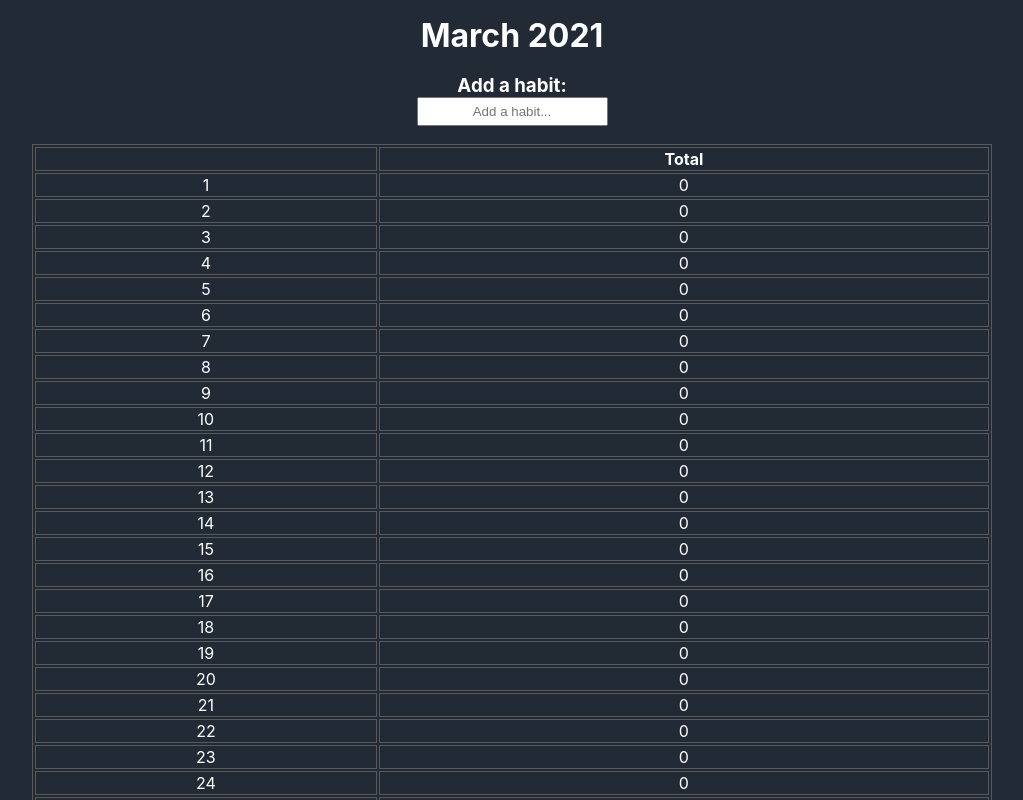
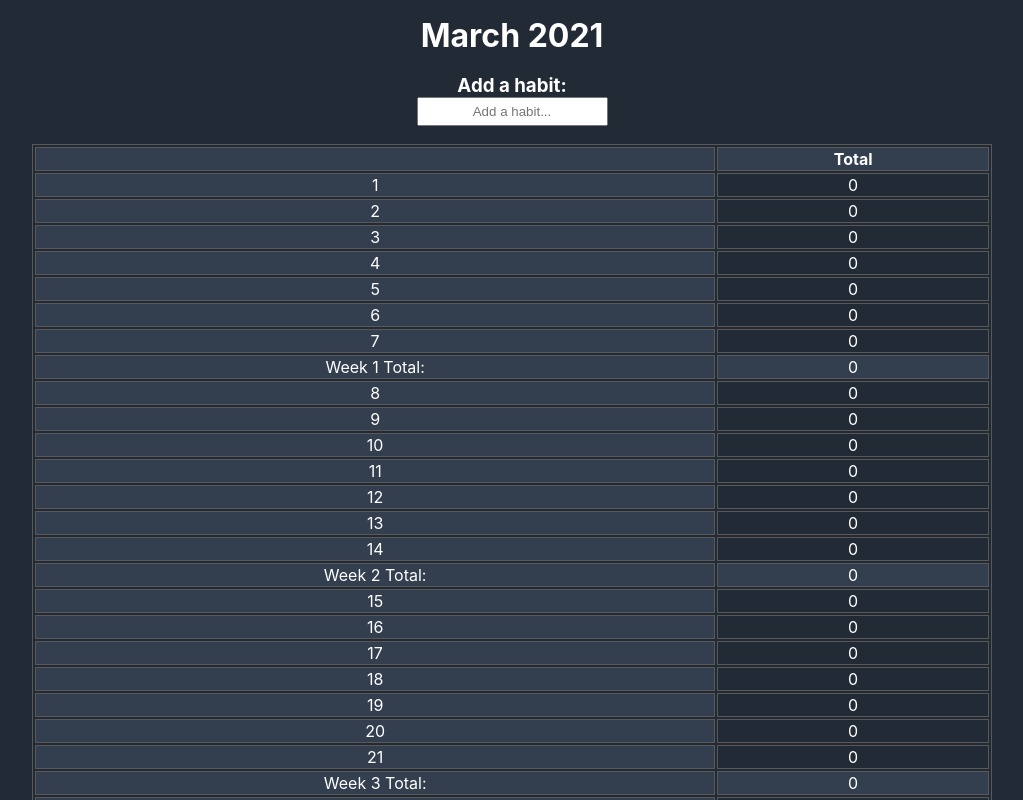
Before and after one commit to NikZprojects/React-Habit-Tracker, a React (Create React App) app: page / in a window 1280 px wide. Shown: the top 800 px of the page, without its empty margins (128-1151 px from the left). Built offline with nearby package versions, Linux system fonts and the light colour scheme.

Commit message:
Weekly totals added with styling option

```diff
--- a/src/App.css
+++ b/src/App.css
@@ -82,6 +82,12 @@ input {
 .missed {
   background-color: #571712;
 }
+.inactiveCells {
+  background-color: #333f4f;
+}
+.padding {
+  padding: 20px;
+}
 
 h1 {
   margin: 0px;
--- a/src/App.js
+++ b/src/App.js
@@ -60,15 +60,16 @@ function App() {
       <table>
         <thead>
           <tr>
-            <th></th>
+            <th className="inactiveCells"></th>
             <HabitList habitList={habitList} handleToggle={handleToggle} />
-            <th>Total</th>
+            <th className="inactiveCells">Total</th>
           </tr>
         </thead>
         <tbody>
           <WeeklyChecklist habitList={habitList} setHabitList={setHabitList} />
         </tbody>
       </table>
+      <div className="padding"></div>
     </div>
   );
 }
--- a/src/components/Habit.js
+++ b/src/components/Habit.js
@@ -12,7 +12,11 @@ export const Habit = ({ habit, handleToggle }) => {
       id={habit.id}
       key={habit.id}
       style={{ habit }}
-      className={habit.complete ? "habit + strike" : "habit"}
+      className={
+        habit.complete
+          ? "inactiveCells + habit + strike"
+          : "inactiveCells + habit"
+      }
     >
       {habit.name}
     </th>
--- a/src/components/WeeklyChecklist.js
+++ b/src/components/WeeklyChecklist.js
@@ -72,25 +72,54 @@ const calcDayTotal = (habitList, days) => {
     dayTotalArray.push(dayTotal);
     brightnessArray.push(dayTotal / habitList.length);
   }
-  return [dayTotalArray, brightnessArray];
+  return { dayTotal: dayTotalArray, brightness: brightnessArray };
+};
+
+const weeklyTotal = (habits, day, dayTotalArray) => {
+  if (day > 0 && day % 7 === 0) {
+    let weekTotal = 0;
+    for (let count = day - 7; count < day; count++) {
+      weekTotal += dayTotalArray[count];
+    }
+    return (
+      <tr>
+        <td className="inactiveCells" colspan={habits + 1}>
+          Week {day / 7} Total:
+        </td>
+        <td
+          style={
+            weekTotal === 0
+              ? { backgroundColor: "#333f4f" }
+              : { backgroundColor: `rgb(0,156,57,${weekTotal / (habits * 5)}` }
+          }
+        >
+          {weekTotal}
+        </td>
+      </tr>
+    );
+  }
 };
 
 export const WeeklyChecklist = ({ habitList, setHabitList }) => {
   const days = [...Array(31).keys()];
+  const dayTotalArray = calcDayTotal(habitList, days).dayTotal;
   const listDays = days.map((day) => (
+    <>
+      {weeklyTotal(habitList.length, day, dayTotalArray)}
       <tr key={(day + 1).toString()} value={day + 1}>
-      <td>{day + 1}</td>
+        <td className="inactiveCells">{day + 1}</td>
         {listCheckboxes(habitList, setHabitList, day)}
         <td
           style={{
             backgroundColor: `rgb(0,156,57,${
-            calcDayTotal(habitList, days)[1][day]
+              calcDayTotal(habitList, days).brightness[day]
             }`,
           }}
         >
-        {calcDayTotal(habitList, days)[0][day]}
+          {dayTotalArray[day]}
         </td>
       </tr>
+    </>
   ));
   return <>{listDays}</>;
 };
```
Lines whose indentation alone changed are shown as unchanged.
